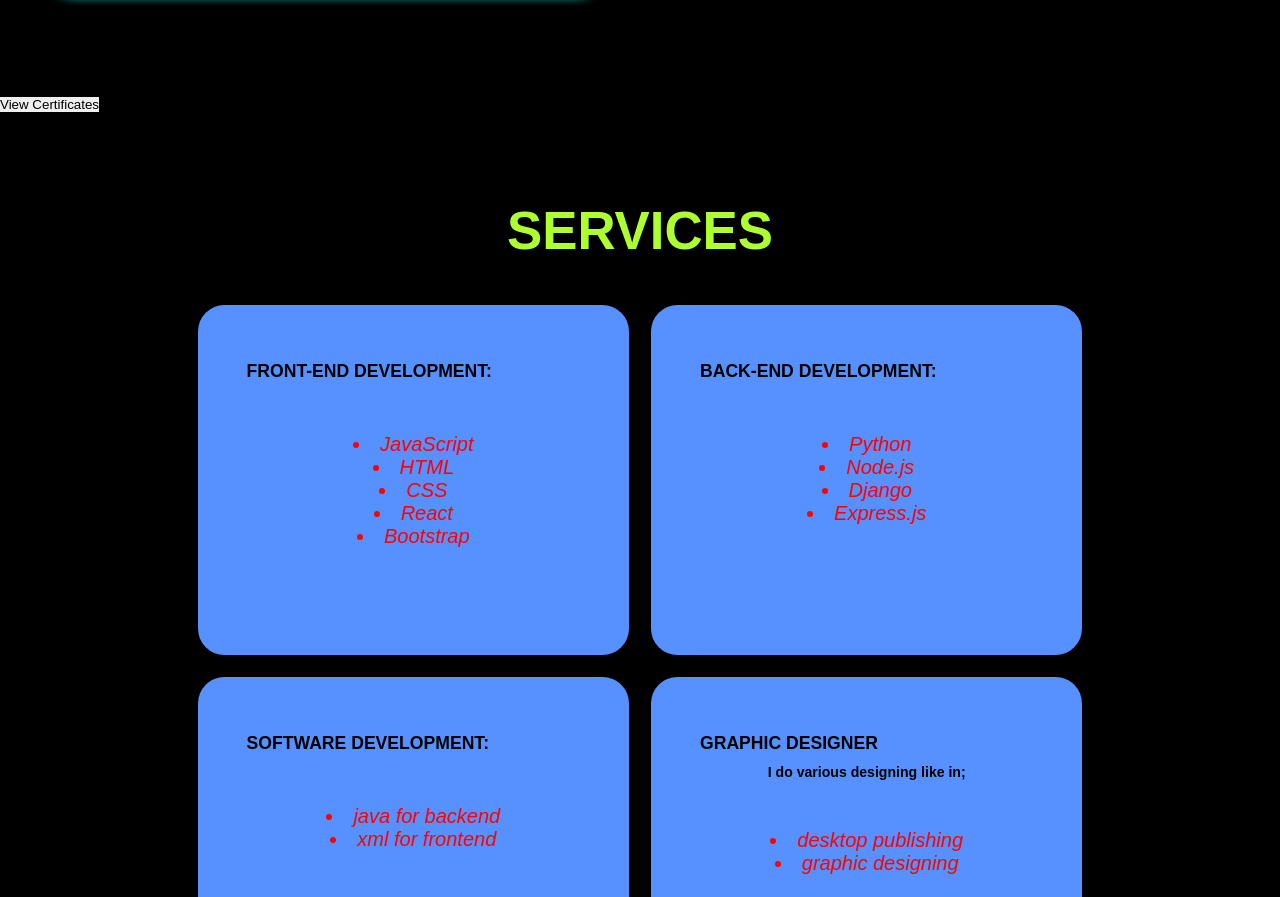
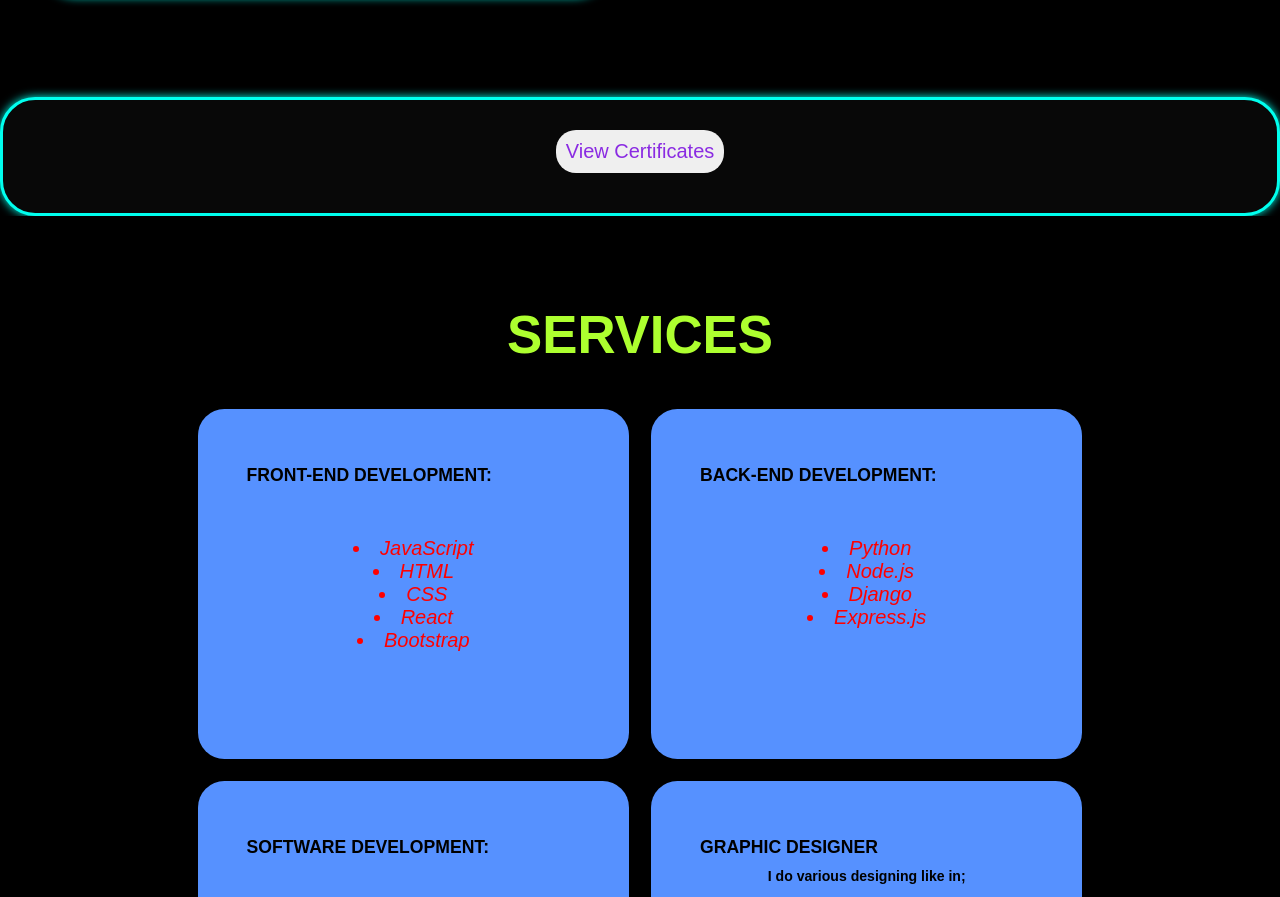
Before and after one commit to JosephSamwa/personal-portfolio, a plain HTML site: page index.html in a window 1280 px wide. Shown: the part 3383-4280 px from the top of the page. Drawn offline with nearby package versions, Linux system fonts and the light colour scheme.

Commit message:
Update potfolio.css

```diff
--- a/potfolio.css
+++ b/potfolio.css
@@ -191,6 +191,27 @@ align-self: center;
     box-shadow: 0 0 25px var(--main-color);
     background-color: var(--main-color);
     color: white;
+}
+#certs{
+    padding: 10px;
+    border: none;
+    border-radius: 20px;
+    font-size: 20px;
+    color: blueviolet;
+    margin: 0 0 10px;
+    font-weight: 500;
+    text-align: center;
+
+}
+.certs{
+    background-color: var(--bg-color);
+    border: 3px solid var(--main-color);
+    padding: 30px 50px;
+    border-radius: 4rem;
+    box-shadow: 0 0 10px var(--main-color);
+    cursor: pointer;
+    transition: 0.3s ease-in-out;
+    text-align: center;
 }
 .text-animation{
     /*font-size: 34px;*/
```
